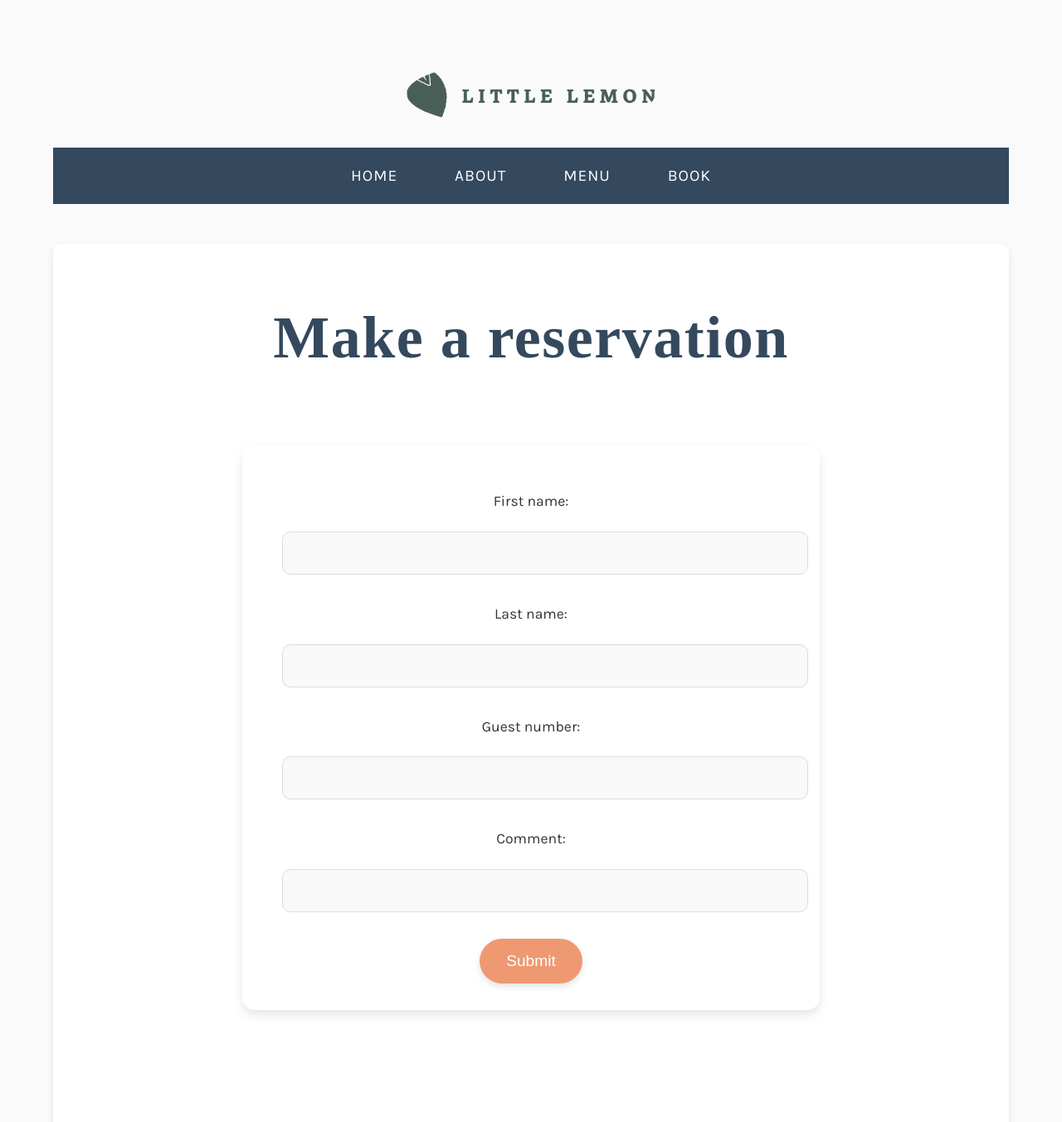
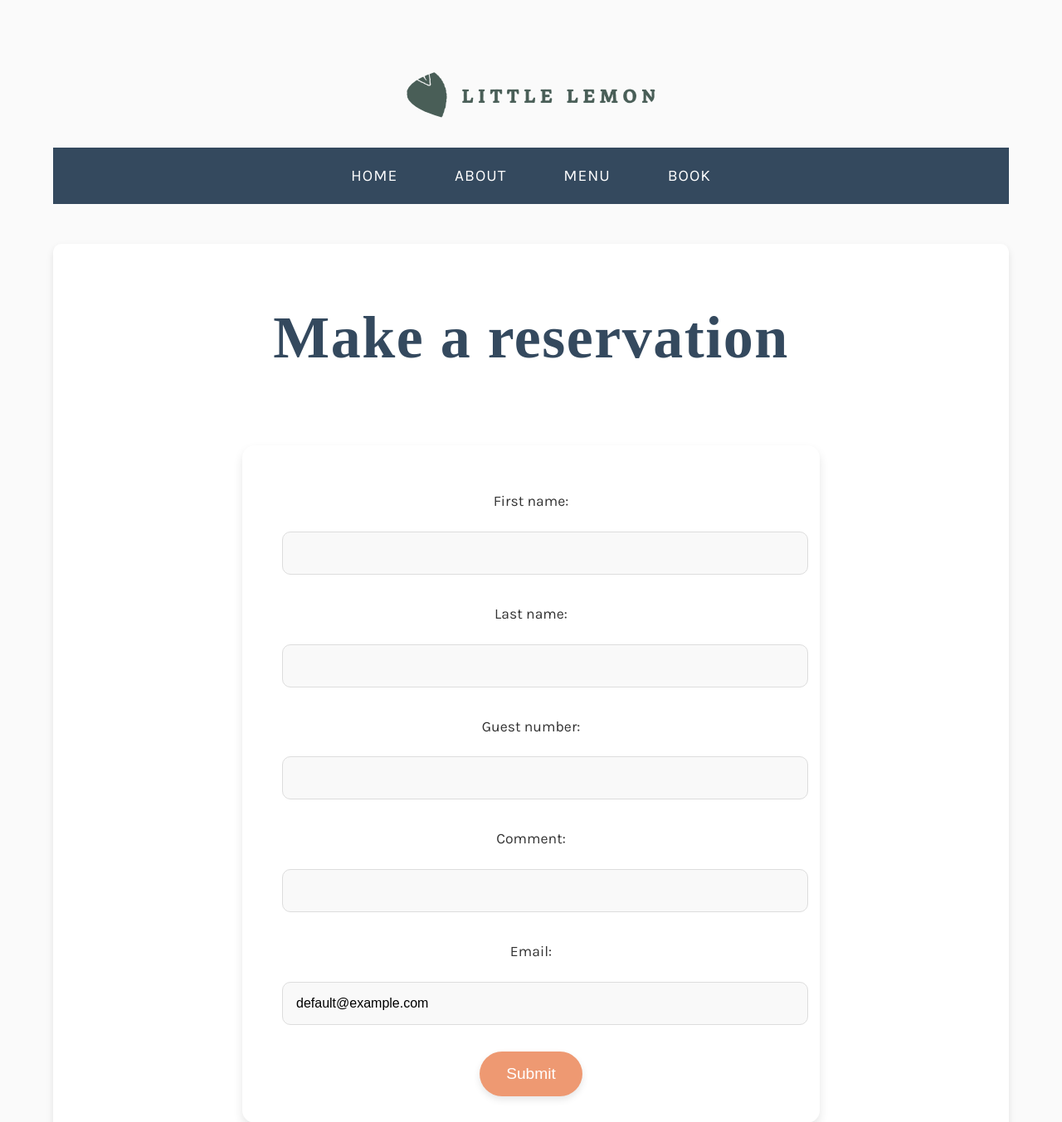
Before and after one commit to srinath41/Restaurant-WebApp, a Django app: page /book/ in a window 1280 px wide. Shown: the top 1353 px of the page at 83% size. Run offline with Django 4.2, Linux system fonts and the light colour scheme; some web fonts are replaced; grey boxes are pictures that could not be loaded.

Commit message:
Booking form update with Gmail Notification (Beta)

```diff
--- a/restaurant/models.py
+++ b/restaurant/models.py
@@ -7,6 +7,7 @@ class Booking(models.Model):
    last_name = models.CharField(max_length=200)
    guest_number = models.IntegerField()
    comment = models.CharField(max_length=1000)
+   email = models.EmailField(max_length=200, default="default@example.com")
 
    def __str__(self):
       return self.first_name + ' ' + self.last_name
--- a/restaurant/templates/book.html
+++ b/restaurant/templates/book.html
@@ -5,35 +5,94 @@
 <section>
   <article>
     <h1>Make a reservation</h1>
-    <!--Begin row-->
+    <!-- Begin row -->
     <div class="row">
-      <!--Begin col-->
+      <!-- Begin col -->
       <div class="column">
-        <form action="" method="post">
+        <form id="booking-form" method="post">
           {% csrf_token %}
-          {{form.as_p}}
-          <input type="submit" id="button">
+          {{ form.as_p }}
+          <input type="submit" id="button" value="Submit">
         </form>
       </div>
-      <!--End col-->
+      <!-- End col -->
       <br><br>
-      <!--Begin col-->
+      <!-- Begin col -->
       <div class="column">
         <div class="videowrap">
-          <iframe
-            src="https://www.google.com/maps/embed?pb=!1m18!1m12!1m3!1d3806.7719244277655!2d80.66407231418073!3d16.49447918861812!2m3!1f0!2f0!3f0!3m2!1i1024!2i768!4f13.1!3m3!1m2!1s0x3a35f5b46b5a9ad9%3A0xa56f5d57e1eaa1d0!2sAjit%20Singh%20Nagar%2C%20Vijayawada%2C%20Andhra%20Pradesh%2C%20India!5e0!3m2!1sen!2sus!4v1662384760663!5m2!1sen!2sus
-"
-            width="600" height="450" style="border:0;" allowfullscreen="" loading="lazy"
-            referrerpolicy="no-referrer-when-downgrade"></iframe>
+          <iframe src="https://www.google.com/maps/embed?pb=!1m18!1m12!1m3!1d3806.7719244277655!2d80.66407231418073!3d16.49447918861812!2m3!1f0!2f0!3f0!3m2!1i1024!2i768!4f13.1!3m3!1m2!1s0x3a35f5b46b5a9ad9%3A0xa56f5d57e1eaa1d0!2sAjit%20Singh%20Nagar%2C%20Vijayawada%2C%20Andhra%20Pradesh%2C%20India!5e0!3m2!1sen!2sus!4v1662384760663!5m2!1sen!2sus" width="600" height="450" style="border:0;" allowfullscreen="" loading="lazy" referrerpolicy="no-referrer-when-downgrade"></iframe>
         </div>
       </div>
-      <!--End col-->
+      <!-- End col -->
     </div>
-    <!--End row-->
-
-
-
-
+    <!-- End row -->
   </article>
 </section>
+
+<div id="success" style="display:none;">
+  <p>Your reservation has been successfully submitted!</p>
+</div>
+
+<div id="error" style="display:none;">
+  <p>There was an error submitting your reservation. Please try again later.</p>
+</div>
 {% endblock %}
+
+<script>
+  document.getElementById("booking-form").addEventListener("submit", function(e) {
+    e.preventDefault();
+    const formData = new FormData(e.target);
+
+    // Check if required fields are empty
+    const firstName = formData.get('first_name');
+    const lastName = formData.get('last_name');
+    const guestNumber = formData.get('guest_number');
+    const comment = formData.get('comment');
+    const email = formData.get('email');
+
+    if (!firstName || !lastName || !guestNumber || !comment || !email) {
+        alert("Please fill in all the required fields.");
+        return;
+    }
+
+    // Validate Guest Number to be a positive integer
+    if (isNaN(guestNumber) || guestNumber <= 0) {
+        alert("Please enter a valid number for Guest Number.");
+        return;
+    }
+
+    // Basic email validation
+    const emailPattern = /^[^ ]+@[^ ]+\.[a-z]{2,3}$/;
+    if (!emailPattern.test(email)) {
+        alert("Please enter a valid email address.");
+        return;
+    }
+
+    formData.append('csrfmiddlewaretoken', document.querySelector('[name="csrfmiddlewaretoken"]').value);
+
+    fetch("https://getform.io/f/bpjmkdxb", {
+        method: "POST",
+        body: formData,
+        headers: {
+            "Accept": "application/json",
+        },
+    })
+    .then(response => {
+        if (response.ok) {
+            $('#booking-form :input').attr('disabled', 'disabled');
+            $('#booking-form').fadeTo("slow", 1, function () {
+                $('#success').fadeIn();
+            });
+        } else {
+            throw new Error("Form submission failed");
+        }
+    })
+    .catch(error => {
+        console.error(error);
+        $('#booking-form').fadeTo("slow", 1, function () {
+            $('#error').fadeIn();
+        });
+    });
+});
+
+</script>
--- a/restaurant/views.py
+++ b/restaurant/views.py
@@ -1,8 +1,48 @@
 from django.http import HttpResponse
+from django.core.mail import EmailMessage
+from django.http import JsonResponse
 from django.shortcuts import render
 from .forms import BookingForm
 from .models import Menu
+from django.core.mail import send_mail
+from django.conf import settings
 
+def book(request):
+    form = BookingForm()
+    if request.method == 'POST':
+        form = BookingForm(request.POST)
+        if form.is_valid():
+            form.save()
+
+            # Send email notification with the user's email as the sender
+            subject = "New Reservation Received"
+            message = f"New reservation from {form.cleaned_data['first_name']} {form.cleaned_data['last_name']}.\n\nDetails:\n\nGuest Number: {form.cleaned_data['guest_number']}\nComment: {form.cleaned_data['comment']}"
+            from_email = settings.EMAIL_HOST_USER  # Your Gmail address
+            recipient_list = ["devarapallisrinath8@gmail.com"]  # Your email address for receiving notification
+            reply_to_email = form.cleaned_data['email']  # User's email address
+
+            # Create an email message
+            email = EmailMessage(
+                subject,
+                message,
+                from_email,
+                recipient_list
+            )
+            email.reply_to = [reply_to_email]  # Add the Reply-To header
+
+            # Send the email
+            email.send(fail_silently=False)
+
+            if request.headers.get('X-Requested-With') == 'XMLHttpRequest':
+                return JsonResponse({'status': 'success', 'message': 'Your reservation has been successfully submitted!'})
+            else:
+                return render(request, 'book.html', {'form': form, 'success': True})
+
+        if request.headers.get('X-Requested-With') == 'XMLHttpRequest':
+            return JsonResponse({'status': 'error', 'message': 'There was an error with your reservation. Please check the form and try again.'})
+
+    context = {'form': form}
+    return render(request, 'book.html', context)
 
 # Create your views here.
 def home(request):
@@ -11,18 +51,6 @@ def home(request):
 
 def about(request):
     return render(request, 'about.html')
-
-
-def book(request):
-    form = BookingForm()
-    if request.method == 'POST':
-        form = BookingForm(request.POST)
-        if form.is_valid():
-            form.save()
-    context = {'form': form}
-    return render(request, 'book.html', context)
-
-# Add your code here to create new views
 
 
 def menu(request):
```
Also changed, not shown: littlelemon/settings.py (+9 -0 lines), db.sqlite3, restaurant/migrations/0003_booking_email.py (added).
